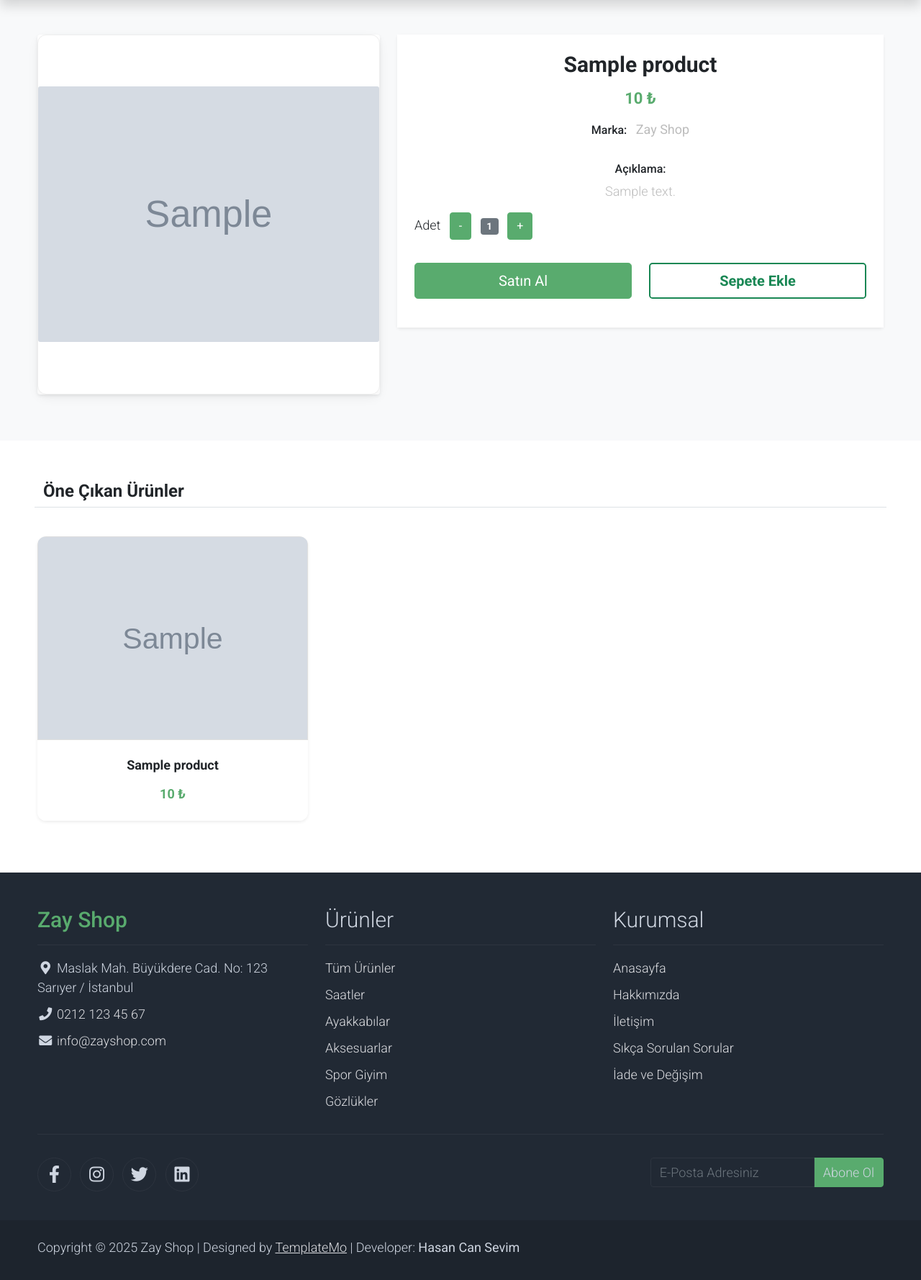
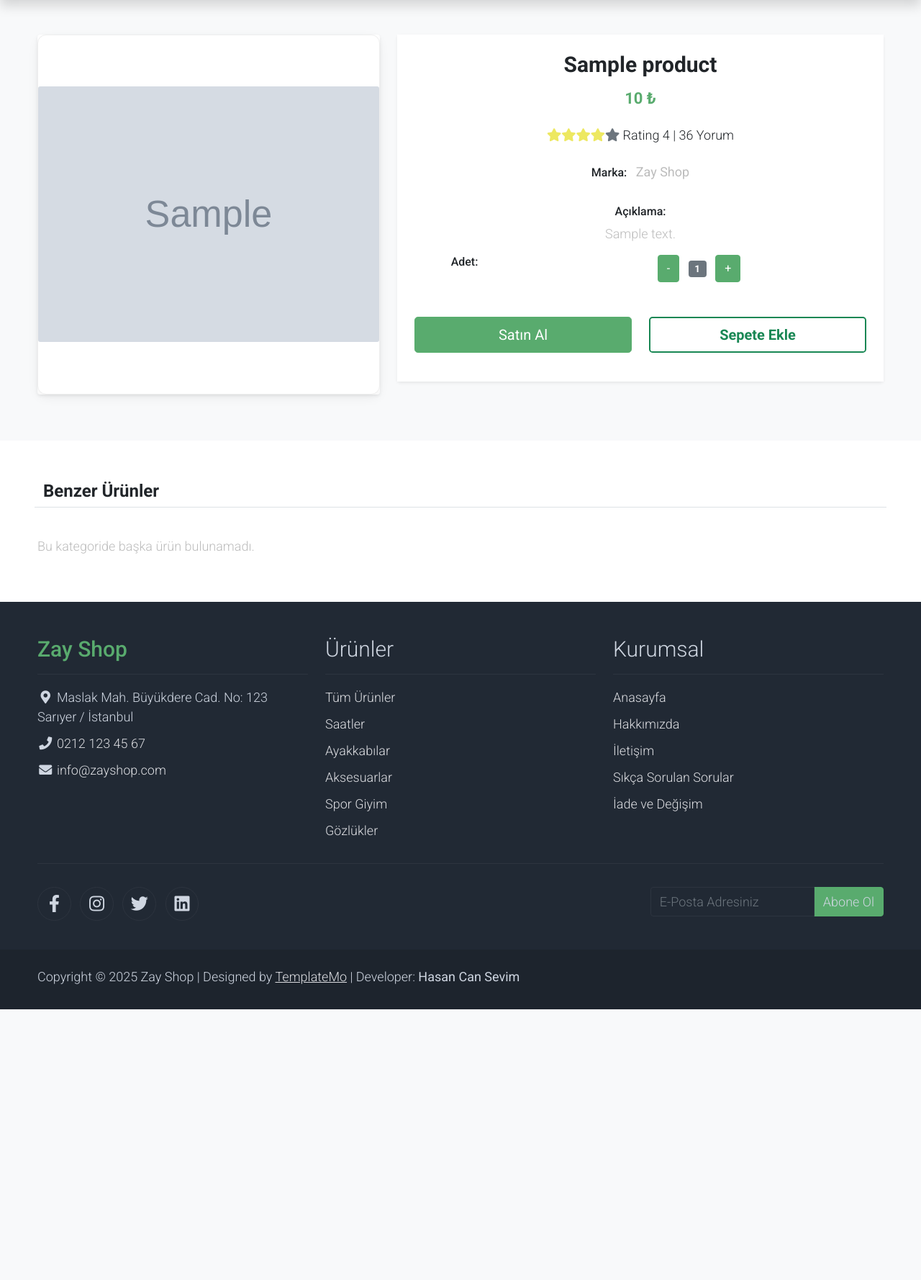
Before and after one commit to hasancansevim/e-ticaret-projesi, a PHP site: page /shop-single.php?id=1 in a window 1280 px wide. Shown: the part 92-1870 px from the top of the page at 72% size. After the commit the page ends 1494 px from the top, so only its background shows below. Run offline with PHP 8.4, Linux system fonts and the light colour scheme; tables that the repository leaves empty or names only in its code hold one stand-in row (values such as "Sample post"); grey boxes marked "Sample" are stand-in pictures; some libraries are stand-ins or nearby versions.

Commit message:
updated shop-single

```diff
--- a/shop-single.php
+++ b/shop-single.php
@@ -1,25 +1,50 @@
 <?php
 include("header.php");
-include("./includes/db.php");
-?>
+include("./includes/db.php"); // Veritabanı bağlantısı
 
-<?php
 if (isset($_GET['id'])) {
     $id = $_GET['id'];
+
+    // 1. ÜRÜN BİLGİSİNİ ÇEK
     $sql = "SELECT * FROM products WHERE id = :id";
     $stmt = $pdo->prepare($sql);
     $stmt->execute(['id' => $id]);
     $product = $stmt->fetch(PDO::FETCH_ASSOC);
 
+    // Ürün yoksa hata ver
     if (!$product) {
         echo "<div class='container py-5'><div class='alert alert-danger'>Ürün bulunamadı.</div></div>";
         include 'includes/footer.php';
         exit;
     }
 
-    $featured_sql = "SELECT * FROM products WHERE is_featured = 1";
+    // 2. VARYASYONLARI ÇEK (YENİ SİSTEM)
+    $v_sql = "SELECT * FROM product_variants WHERE product_id = :id";
+    $v_stmt = $pdo->prepare($v_sql);
+    $v_stmt->execute(['id' => $id]);
+    $variants = $v_stmt->fetchAll(PDO::FETCH_ASSOC);
+
+    // 3. VERİLERİ GRUPLAYALIM
+    $renkler = [];
+    $bedenler = [];
+    $beden_etiketi = "Beden"; // Varsayılan etiket
+
+    foreach ($variants as $v) {
+        if ($v['variant_type'] == 'renk') {
+            $renkler[] = $v['variant_value'];
+        } elseif ($v['variant_type'] == 'beden') {
+            $bedenler[] = $v['variant_value'];
+            $beden_etiketi = "Beden";
+        } elseif ($v['variant_type'] == 'numara') { // Ayakkabı ise
+            $bedenler[] = $v['variant_value'];
+            $beden_etiketi = "Numara";
+        }
+    }
+
+    // 4. BENZER ÜRÜNLERİ ÇEK
+    $featured_sql = "SELECT * FROM products WHERE is_featured = 1 AND id != :id LIMIT 3";
     $stmt_featured = $pdo->prepare($featured_sql);
-    $stmt_featured->execute();
+    $stmt_featured->execute(['id' => $id]);
     $featured_products = $stmt_featured->fetchAll(PDO::FETCH_ASSOC);
 
 } else {
@@ -39,11 +64,27 @@ if (isset($_GET['id'])) {
                     </div>
                 </div>
             </div>
+
             <div class="col-lg-7 mt-5">
                 <div class="card border-0 shadow-sm">
                     <div class="card-body">
+
                         <h1 class="h2 text-dark fw-bold"><?php echo $product['name']; ?></h1>
                         <p class="h3 py-2 text-success fw-bold"><?php echo $product['price']; ?> ₺</p>
+
+                        <p class="py-2">
+                            <?php
+                            $puan = $product['rating'] ? $product['rating'] : 0;
+                            for ($i = 1; $i <= 5; $i++) {
+                                if ($i <= $puan) {
+                                    echo '<i class="fa fa-star text-warning"></i>';
+                                } else {
+                                    echo '<i class="fa fa-star text-secondary"></i>';
+                                }
+                            }
+                            ?>
+                            <span class="list-inline-item text-dark">Rating <?php echo $puan; ?> | 36 Yorum</span>
+                        </p>
 
                         <ul class="list-inline">
                             <li class="list-inline-item">
@@ -57,36 +98,70 @@ if (isset($_GET['id'])) {
                         <h6>Açıklama:</h6>
                         <p class="text-muted"><?php echo $product['description']; ?></p>
 
-                        <form action="cart.php" method="GET">
-                            <input type="hidden" name="add" value="<?php echo $product['id']; ?>">
-                            <div class="row">
-                                <div class="col-auto">
+                        <form action="cart.php" method="POST">
+
+                            <input type="hidden" name="product_id" value="<?php echo $product['id']; ?>">
+
+                            <?php if (!empty($renkler)): ?>
+                            <div class="row pb-3">
+                                <div class="col-3">
+                                    <h6>Renk:</h6>
+                                </div>
+                                <div class="col-9">
+                                    <select class="form-select" name="color">
+                                        <?php foreach ($renkler as $renk): ?>
+                                        <option value="<?php echo $renk; ?>"><?php echo $renk; ?></option>
+                                        <?php endforeach; ?>
+                                    </select>
+                                </div>
+                            </div>
+                            <?php endif; ?>
+
+                            <?php if (!empty($bedenler)): ?>
+                            <div class="row pb-3">
+                                <div class="col-3">
+                                    <h6><?php echo $beden_etiketi; ?>:</h6>
+                                </div>
+                                <div class="col-9">
+                                    <select class="form-select" name="size">
+                                        <?php foreach ($bedenler as $beden): ?>
+                                        <option value="<?php echo $beden; ?>"><?php echo $beden; ?></option>
+                                        <?php endforeach; ?>
+                                    </select>
+                                </div>
+                            </div>
+                            <?php endif; ?>
+
+                            <div class="row pb-3">
+                                <div class="col-3">
+                                    <h6>Adet:</h6>
+                                </div>
+                                <div class="col-9">
                                     <ul class="list-inline pb-3">
-                                        <li class="list-inline-item text-right">
-                                            Adet
+                                        <li class="list-inline-item"><span class="btn btn-success"
+                                                id="btn-minus">-</span></li>
+                                        <li class="list-inline-item">
+                                            <span class="badge bg-secondary" id="var-value">1</span>
                                             <input type="hidden" name="quantity" id="product-quanity" value="1">
                                         </li>
-                                        <li class="list-inline-item"><span class="btn btn-success"
-                                                id="btn-minus">-</span></li>
-                                        <li class="list-inline-item"><span class="badge bg-secondary"
-                                                id="var-value">1</span></li>
                                         <li class="list-inline-item"><span class="btn btn-success"
                                                 id="btn-plus">+</span></li>
                                     </ul>
                                 </div>
                             </div>
+
                             <div class="row pb-3 gap-2 gap-md-0">
                                 <div class="col-md-6 d-grid">
-                                    <button type="submit" class="btn btn-success btn-lg" name="submit" value="buy">Satın
+                                    <button type="submit" class="btn btn-success btn-lg" name="action" value="buy">Satın
                                         Al</button>
                                 </div>
                                 <div class="col-md-6 d-grid">
-                                    <button type="submit" class="btn btn-outline-success btn-lg" name="submit"
-                                        value="addtocard">Sepete Ekle</button>
+                                    <button type="submit" class="btn btn-outline-success btn-lg" name="action"
+                                        value="addtocart">Sepete Ekle</button>
                                 </div>
                             </div>
+
                         </form>
-
                     </div>
                 </div>
             </div>
@@ -97,7 +172,7 @@ if (isset($_GET['id'])) {
 <section class="py-5 bg-white">
     <div class="container">
         <div class="row text-left p-2 pb-3">
-            <h4 class="fw-bold mb-4 border-bottom pb-2">Öne Çıkan Ürünler</h4>
+            <h4 class="fw-bold mb-4 border-bottom pb-2">Benzer Ürünler</h4>
         </div>
 
         <div class="row">
@@ -121,7 +196,6 @@ if (isset($_GET['id'])) {
                     <div class="card-body text-center d-flex flex-column">
                         <a href="shop-single.php?id=<?php echo $featured_product['id']; ?>"
                             class="h3 text-decoration-none text-dark fw-bold"><?php echo $featured_product['name']; ?></a>
-
                         <div class="mt-auto">
                             <p class="text-center mb-0 text-success fw-bold pt-2">
                                 <?php echo $featured_product['price']; ?> ₺
@@ -139,4 +213,5 @@ if (isset($_GET['id'])) {
         </div>
     </div>
 </section>
+
 <?php include("footer.php"); ?>
```
